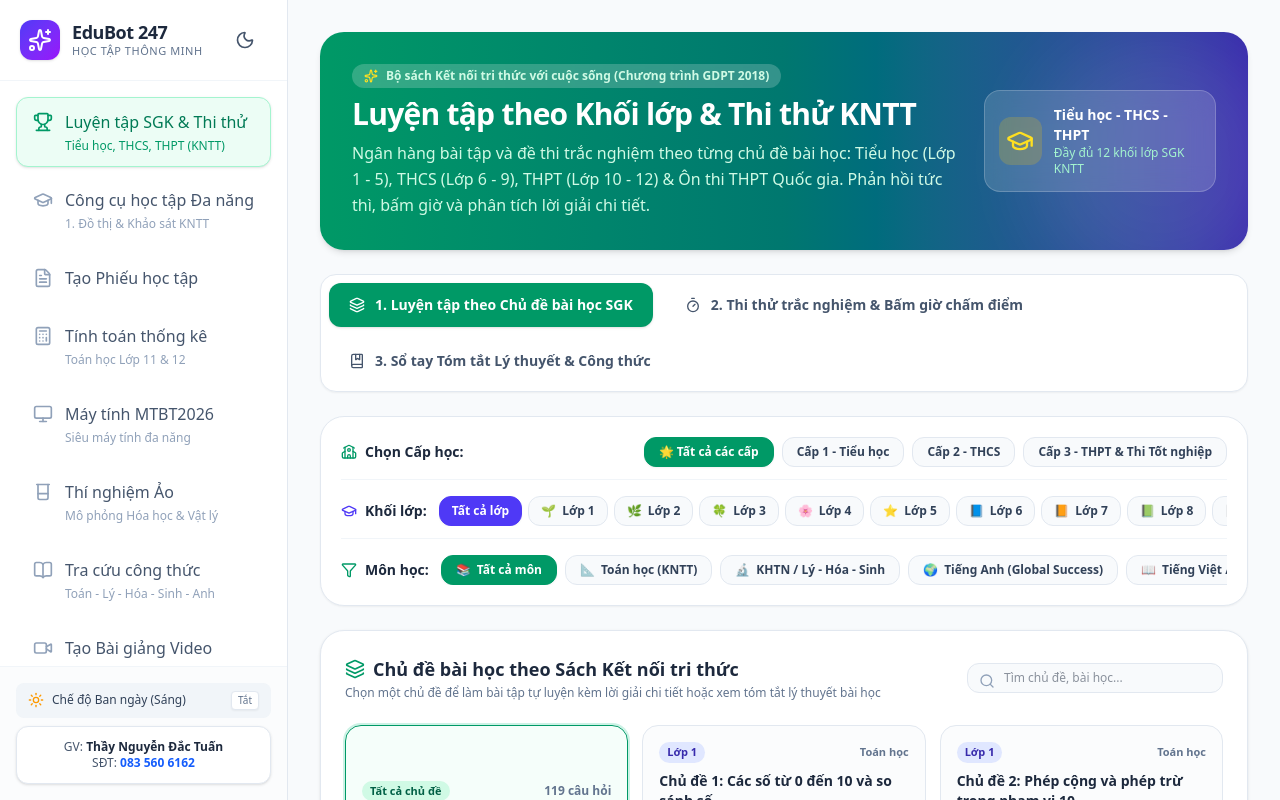
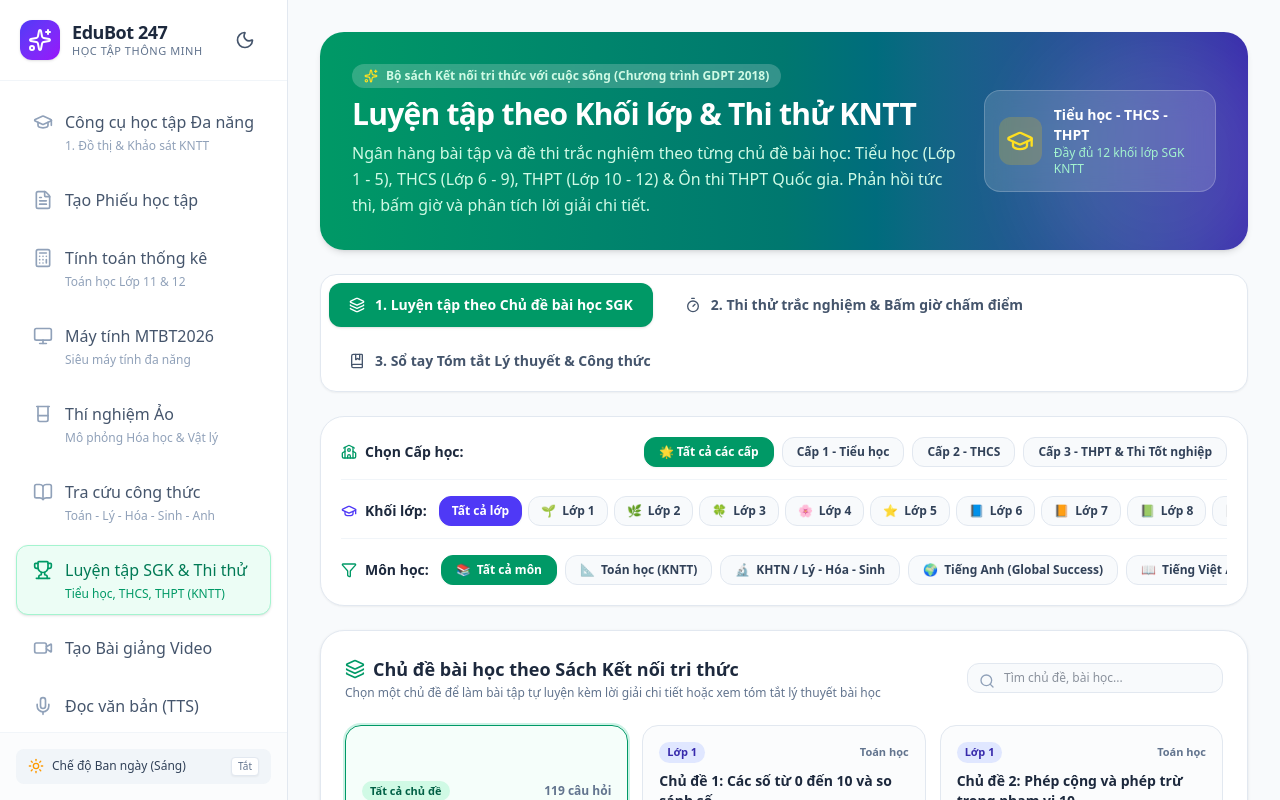
Before and after one commit to nguyendactuanvl/EduBot247, a React (Vite) app: page / in a window 1280 px wide. Built offline with nearby package versions, Linux system fonts and the light colour scheme.

Commit message:
refactor: standardize branding and simplify navigation
Update app name to EDUBOT247 and consolidate metadata descriptions. Remove legacy navigation items in App.tsx to streamline the user interface.

```diff
--- a/index.html
+++ b/index.html
@@ -10,10 +10,10 @@
     <meta name="apple-mobile-web-app-title" content="EduBot" />
     <link rel="icon" type="image/png" href="/pwa-192x192.png" />
     <link rel="apple-touch-icon" href="/apple-touch-icon.png" />
-    <title>EduBot 247</title>
-    <meta name="description" content="Gia sư luyện thi bỏ túi Toán, Lý, Hóa, Sinh, Anh." />
-    <meta property="og:title" content="EduBot 247" />
-    <meta property="og:description" content="Gia sư luyện thi bỏ túi Toán, Lý, Hóa, Sinh, Anh." />
+    <title>EDUBOT247</title>
+    <meta name="description" content="Ứng dụng học tập thông minh" />
+    <meta property="og:title" content="EDUBOT247" />
+    <meta property="og:description" content="Ứng dụng học tập thông minh" />
     <meta property="og:type" content="website" />
     <meta name="twitter:card" content="summary_large_image" />
     <link rel="stylesheet" href="https://cdn.jsdelivr.net/npm/katex@0.16.8/dist/katex.min.css" />
--- a/metadata.json
+++ b/metadata.json
@@ -1,6 +1,6 @@
 {
-  "name": "Giải Toán Thống Kê lớp 11 và 12 - Thầy Nguyễn Đắc Tuấn - 0835606162",
-  "description": "Ứng dụng giải toán thống kê lớp 11 và 12 (kết nối tri thức) cho mẫu số liệu ghép nhóm.",
+  "name": "EDUBOT247",
+  "description": "Ứng dụng học tập thông minh",
   "requestFramePermissions": [],
   "majorCapabilities": [
     "MAJOR_CAPABILITY_SERVER_SIDE_GEMINI_API"
--- a/src/App.tsx
+++ b/src/App.tsx
@@ -163,28 +163,7 @@
           </div>
 
           <nav className="flex-1 overflow-y-auto p-4 space-y-2">
-            {/* 1. Luyện tập SGK Kết nối & Luyện thi */}
-            <button
-              onClick={() => {
-                setActiveTab('exam');
-                setIsSidebarOpen(false);
-              }}
-              className={`w-full flex flex-col px-4 py-3 rounded-xl transition-all font-medium text-sm border ${
-                activeTab === 'exam'
-                  ? 'bg-emerald-50 dark:bg-emerald-950/40 border-emerald-200 dark:border-emerald-800 text-emerald-700 dark:text-emerald-300 shadow-sm'
-                  : 'bg-white dark:bg-slate-800/40 border-transparent text-slate-600 dark:text-slate-300 hover:bg-slate-50 dark:hover:bg-slate-800 hover:border-slate-200 dark:hover:border-slate-700'
-              }`}
-            >
-              <div className="flex items-center space-x-3">
-                <Trophy className={`w-5 h-5 ${activeTab === 'exam' ? 'text-emerald-600 dark:text-emerald-400' : 'text-slate-400 dark:text-slate-500'}`} />
-                <span className="text-left text-base">Luyện tập SGK & Thi thử</span>
-              </div>
-              <span className={`text-xs font-normal mt-1 pl-8 text-left ${activeTab === 'exam' ? 'text-emerald-600 dark:text-emerald-400' : 'text-slate-400 dark:text-slate-500'}`}>
-                Tiểu học, THCS, THPT (KNTT)
-              </span>
-            </button>
-
-            {/* 2. Công cụ học tập Đa năng */}
+            {/* 1. Công cụ học tập Đa năng */}
             <button
               onClick={() => {
                 setActiveTab('studytoolkit');
@@ -284,7 +263,7 @@
               </span>
             </button>
 
-            {/* 7. Tra cứu công thức (chuyển xuống trước Tạo Bài giảng Video theo yêu cầu) */}
+            {/* Tra cứu công thức */}
             <button
               onClick={() => {
                 setActiveTab('edubot');
@@ -302,6 +281,27 @@
               </div>
               <span className={`text-xs font-normal mt-1 pl-8 text-left ${activeTab === 'edubot' ? 'text-indigo-500 dark:text-indigo-400' : 'text-slate-400 dark:text-slate-500'}`}>
                 Toán - Lý - Hóa - Sinh - Anh
+              </span>
+            </button>
+
+            {/* Luyện tập SGK & Thi thử */}
+            <button
+              onClick={() => {
+                setActiveTab('exam');
+                setIsSidebarOpen(false);
+              }}
+              className={`w-full flex flex-col px-4 py-3 rounded-xl transition-all font-medium text-sm border ${
+                activeTab === 'exam'
+                  ? 'bg-emerald-50 dark:bg-emerald-950/40 border-emerald-200 dark:border-emerald-800 text-emerald-700 dark:text-emerald-300 shadow-sm'
+                  : 'bg-white dark:bg-slate-800/40 border-transparent text-slate-600 dark:text-slate-300 hover:bg-slate-50 dark:hover:bg-slate-800 hover:border-slate-200 dark:hover:border-slate-700'
+              }`}
+            >
+              <div className="flex items-center space-x-3">
+                <Trophy className={`w-5 h-5 ${activeTab === 'exam' ? 'text-emerald-600 dark:text-emerald-400' : 'text-slate-400 dark:text-slate-500'}`} />
+                <span className="text-left text-base">Luyện tập SGK & Thi thử</span>
+              </div>
+              <span className={`text-xs font-normal mt-1 pl-8 text-left ${activeTab === 'exam' ? 'text-emerald-600 dark:text-emerald-400' : 'text-slate-400 dark:text-slate-500'}`}>
+                Tiểu học, THCS, THPT (KNTT)
               </span>
             </button>
 
@@ -386,7 +386,7 @@
             </button>
           </nav>
 
-          <div className="p-4 border-t border-slate-100 dark:border-slate-800 bg-slate-50/50 dark:bg-slate-900/50 space-y-2">
+          <div className="p-4 border-t border-slate-100 dark:border-slate-800 bg-slate-50/50 dark:bg-slate-900/50">
             <button
               onClick={toggleDarkMode}
               className="w-full flex items-center justify-between px-3 py-2 rounded-lg bg-slate-100 dark:bg-slate-800 hover:bg-slate-200 dark:hover:bg-slate-700 text-slate-700 dark:text-slate-200 text-xs font-medium transition-colors"
@@ -399,12 +399,6 @@
                 {isDarkMode ? 'Bật' : 'Tắt'}
               </span>
             </button>
-            <div className="bg-white dark:bg-slate-800/80 rounded-xl p-3 border border-slate-200 dark:border-slate-700 shadow-sm">
-              <p className="text-xs text-slate-600 dark:text-slate-400 font-medium text-center">
-                GV: <span className="font-bold text-slate-800 dark:text-slate-200">Thầy Nguyễn Đắc Tuấn</span><br/>
-                SĐT: <span className="text-blue-600 dark:text-blue-400 font-semibold">083 560 6162</span>
-              </p>
-            </div>
           </div>
         </div>
       </aside>
```
